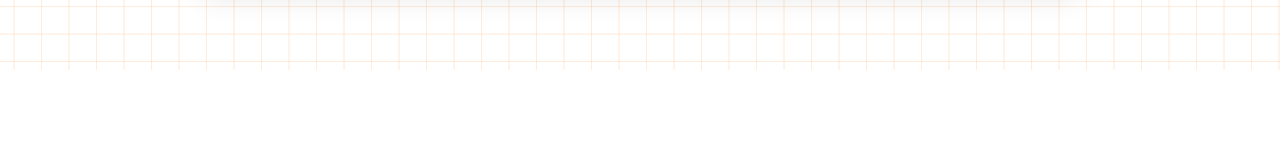
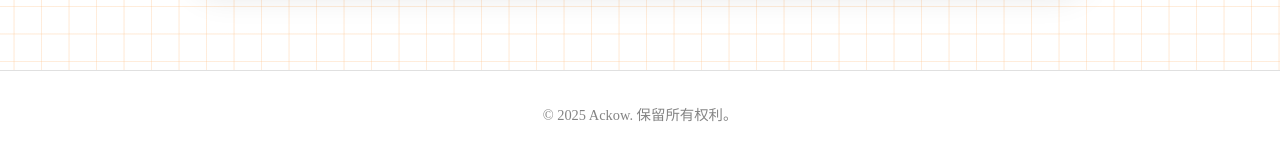
Before and after one commit to Ackow/Ackow-s-Homepage, a plain HTML site: page index.html in a window 1280 px wide. Shown: the part 2007-2160 px from the top of the page. Before the commit the page ends 2077 px from the top, so only its background shows below. Drawn offline with Linux system fonts and the light colour scheme.

Commit message:
添加页脚

```diff
--- a/assets/css/main.css
+++ b/assets/css/main.css
@@ -305,3 +305,59 @@ html {
         linear-gradient(90deg, transparent 24%, var(--color) 25%, var(--color) 26%, transparent 27%,transparent 74%, var(--color) 75%, var(--color) 76%, transparent 77%,transparent);
     background-size: 55px 55px;
 }
+
+/* 页脚样式 */
+footer {
+    background-color: var(--bg-primary);
+    padding: 2rem 0;
+    border-top: 1px solid var(--border-color);
+}
+
+.footer-content {
+    display: flex;
+    justify-content: center;
+    align-items: center;
+    flex-wrap: wrap;
+    gap: 1rem;
+    max-width: 1200px;
+    margin: 0 auto;
+    padding: 0 20px;
+}
+
+.footer-section {
+    text-align: center;
+}
+
+.copyright {
+    color: var(--text-secondary);
+    font-size: 0.9rem;
+    opacity: 0.8;
+    margin: 0;
+}
+
+.social-links {
+    display: flex;
+    gap: 1.5rem;
+    justify-content: flex-end;
+}
+
+.social-links a {
+    color: var(--text-secondary);
+    text-decoration: none;
+    transition: color 0.3s ease;
+}
+
+.social-links a:hover {
+    color: var(--accent-color);
+}
+
+@media (max-width: 768px) {
+    .footer-content {
+        flex-direction: column;
+        text-align: center;
+    }
+
+    .social-links {
+        justify-content: center;
+    }
+}
--- a/assets/js/main.js
+++ b/assets/js/main.js
@@ -119,7 +119,8 @@ function updatePageText(lang) {
             'works.title': '作品展示',
             'works.headline': '作品介绍',
             'contact.headline': '联系',
-            'tech.title': '技术栈'
+            'tech.title': '技术栈',
+            'footer.copyright': '© 2025 Ackow. 保留所有权利。'
         },
         en: {
             'nav.home': 'Home',
@@ -131,7 +132,8 @@ function updatePageText(lang) {
             'works.title': 'Works',
             'works.headline': 'Works Introduction',
             'contact.headline': 'Contact',
-            'tech.title': 'Tech Stack'
+            'tech.title': 'Tech Stack',
+            'footer.copyright': '© 2025 Ackow. All rights reserved.'
         }
     };
 
--- a/index.html
+++ b/index.html
@@ -77,6 +77,14 @@
 
     </main>
 
+    <footer>
+        <div class="footer-content">
+            <div class="footer-section">
+                <p class="copyright" data-i18n="footer.copyright">© 2025 Ackow. 保留所有权利。</p>
+            </div>
+        </div>
+    </footer>
+
     <!-- 添加 JavaScript 文件 -->
     <script type="module" src="assets/js/main.js"></script>
 </body>
```
